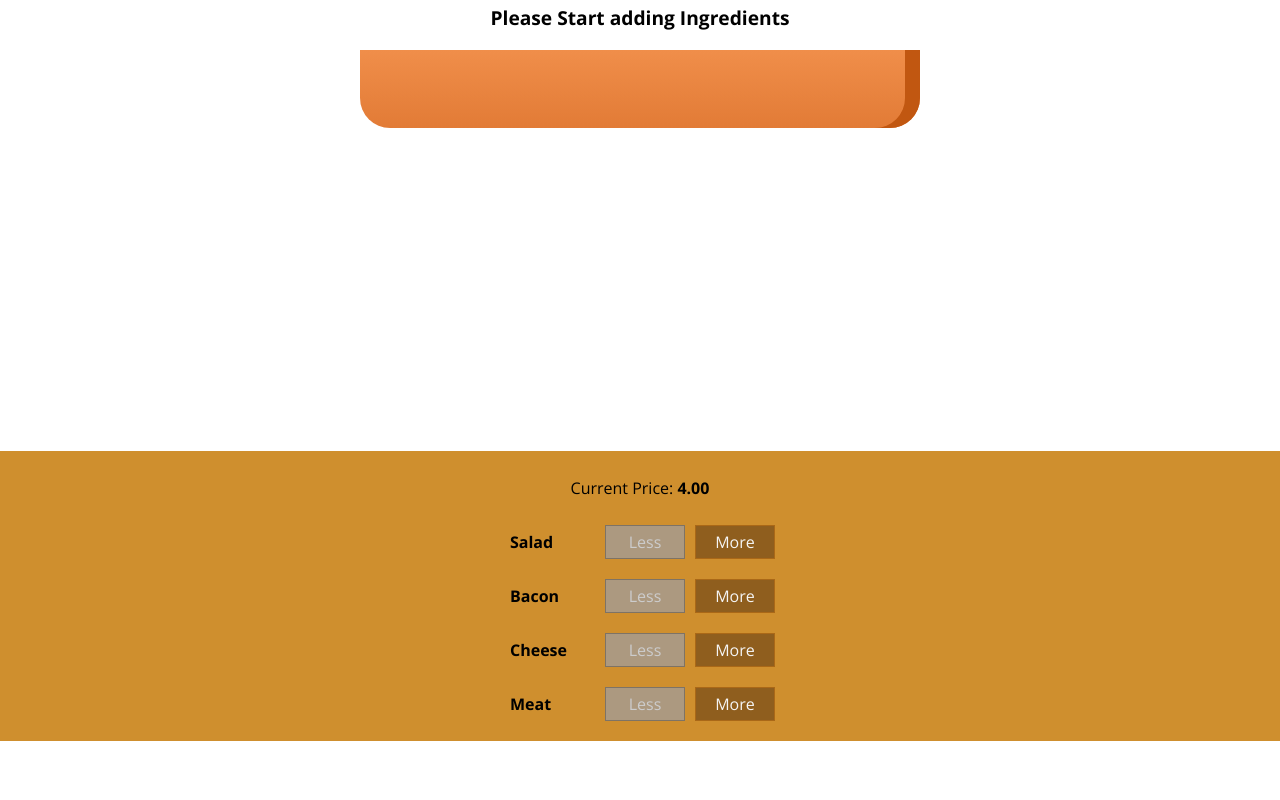
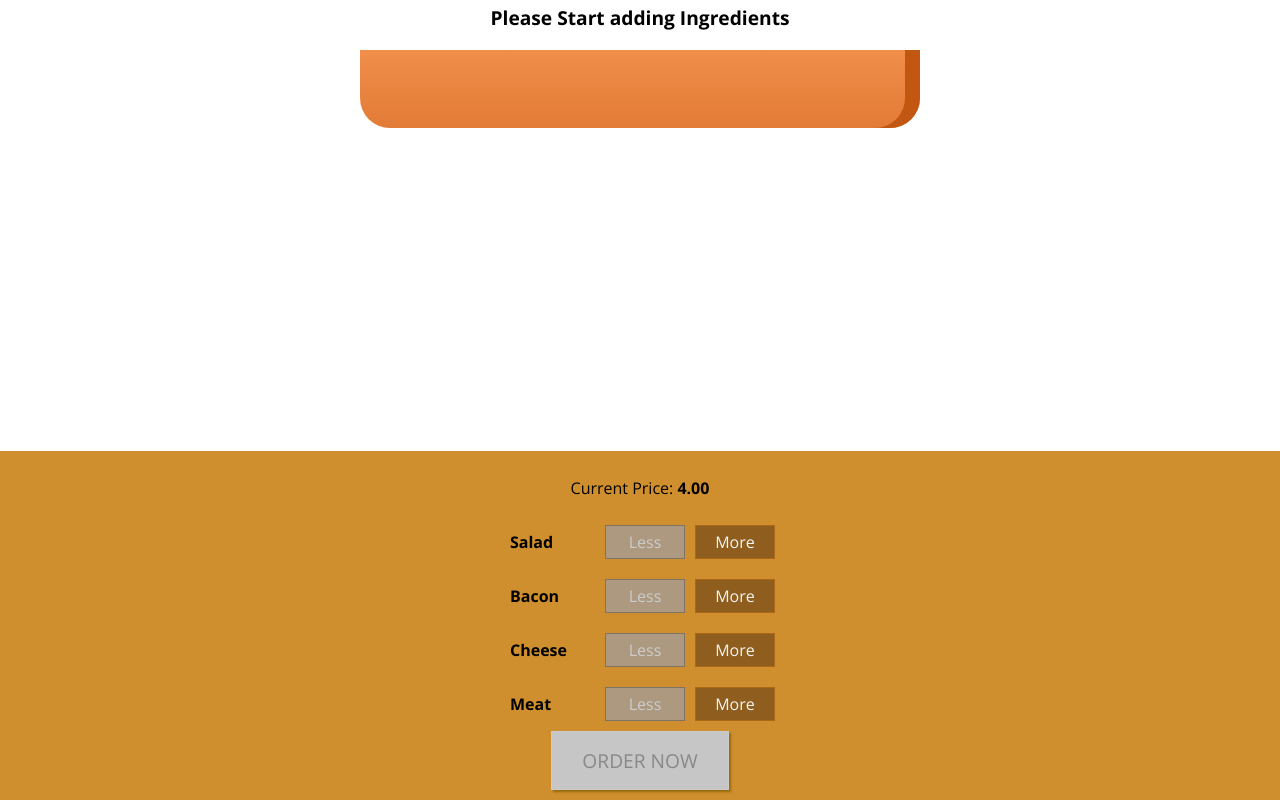
Before and after one commit to ZEXAWY/Burger-Builder, a React (Create React App) app: page / in a window 1280 px wide. Shown: the part 187-987 px from the top of the page. Before the commit the page ends 928 px from the top, so only its background shows below. Built offline with nearby package versions, Linux system fonts and the light colour scheme.

Commit message:
Adding ORDER NOW Button...

```diff
--- a/src/components/Burger/BuildControls/BuildControls.js
+++ b/src/components/Burger/BuildControls/BuildControls.js
@@ -22,6 +22,9 @@
         disabled = {props.disabled[el.type]}
       />
     ))}
+    <button
+    className={classes.OrderButton}
+    disabled={!props.purchasable}>ORDER NOW</button>
   </div>
 );
 
--- a/src/components/Burger/BuildControls/BuildControls.module.css
+++ b/src/components/Burger/BuildControls/BuildControls.module.css
@@ -8,3 +8,45 @@
   margin: auto;
   padding: 10px 0;
 }
+
+.OrderButton {
+  background-color: #dad735;
+  outline: none;
+  cursor: pointer;
+  border: 1px solid #966909;
+  color: #966909;
+  font-family: inherit;
+  font-size: 1.2rem;
+  padding: 15px 30px;
+  box-shadow: 2px 2px 2px #966909;
+}
+
+.OrderButtton:hover,
+.OrderButton:active {
+  background-color: #a0db41;
+  border: 1px solid #966909;
+  color: #966909;
+}
+
+.OrderButton:disabled {
+  background-color: #c7c6c6;
+  cursor: not-allowed;
+  border: 1px solid #ccc;
+  color: #888888;
+}
+
+.OrderButton:not(:disabled) {
+  animation: enable 0.3s linear;
+}
+
+@keyframes enable {
+  0% {
+    transform: scale (1);
+  }
+  60% {
+    transform: scale(1.1);
+  }
+  100% {
+    transform: scale(1);
+  }
+}
--- a/src/containers/BurgerBuilder.js
+++ b/src/containers/BurgerBuilder.js
@@ -20,7 +20,19 @@
       meat: 0,
     },
     totalPrice: 4,
+    purchasable: false,
   };
+
+  updatePurchaseState(ingredients) {
+    const sum = Object.keys(ingredients)
+      .map((igKey) => {
+        return ingredients[igKey];
+      })
+      .reduce((sum, el) => {
+        return sum + el;
+      }, 0);
+    this.setState({ purchasable: sum > 0 });
+  }
 
   addIngredientHandler = (type) => {
     const oldCount = this.state.ingredients[type];
@@ -34,11 +46,12 @@
     const newPrice = oldPrice + priceAddition;
     this.setState({ totalPrice: newPrice, ingredients: updatedIngredients });
     // console.log(`Total Price is ${this.state.totalPrice} and the new Price is ${newPrice}`)
+    this.updatePurchaseState(updatedIngredients);
   };
 
   removeIngredientHandler = (type) => {
     const oldCount = this.state.ingredients[type];
-    if(oldCount<= 0) {
+    if (oldCount <= 0) {
       return;
     }
     const updatedcounted = oldCount - 1;
@@ -50,13 +63,14 @@
     const oldPrice = this.state.totalPrice;
     const newPrice = oldPrice - priceDeduction;
     this.setState({ totalPrice: newPrice, ingredients: updatedIngredients });
+    this.updatePurchaseState(updatedIngredients);
   };
   render() {
     const disabledInfo = {
-      ...this.state.ingredients
-    }
+      ...this.state.ingredients,
+    };
     for (let key in disabledInfo) {
-      disabledInfo[key] = disabledInfo[key] <= 0
+      disabledInfo[key] = disabledInfo[key] <= 0;
     }
 
     return (
@@ -66,6 +80,7 @@
           ingredientAdded={this.addIngredientHandler}
           ingredientRemoved={this.removeIngredientHandler}
           disabled={disabledInfo}
+          purchasable={this.state.purchasable}
           price={this.state.totalPrice}
         />
       </Aux>
```
